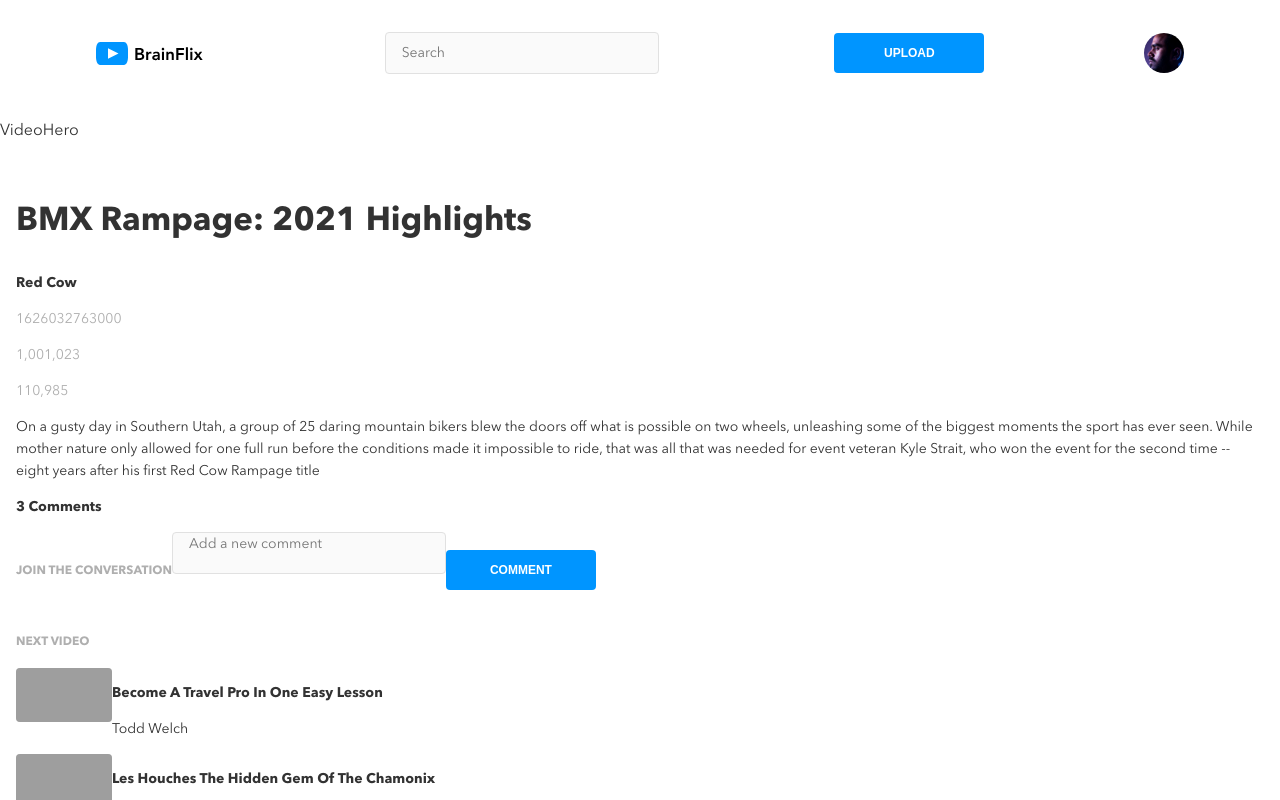
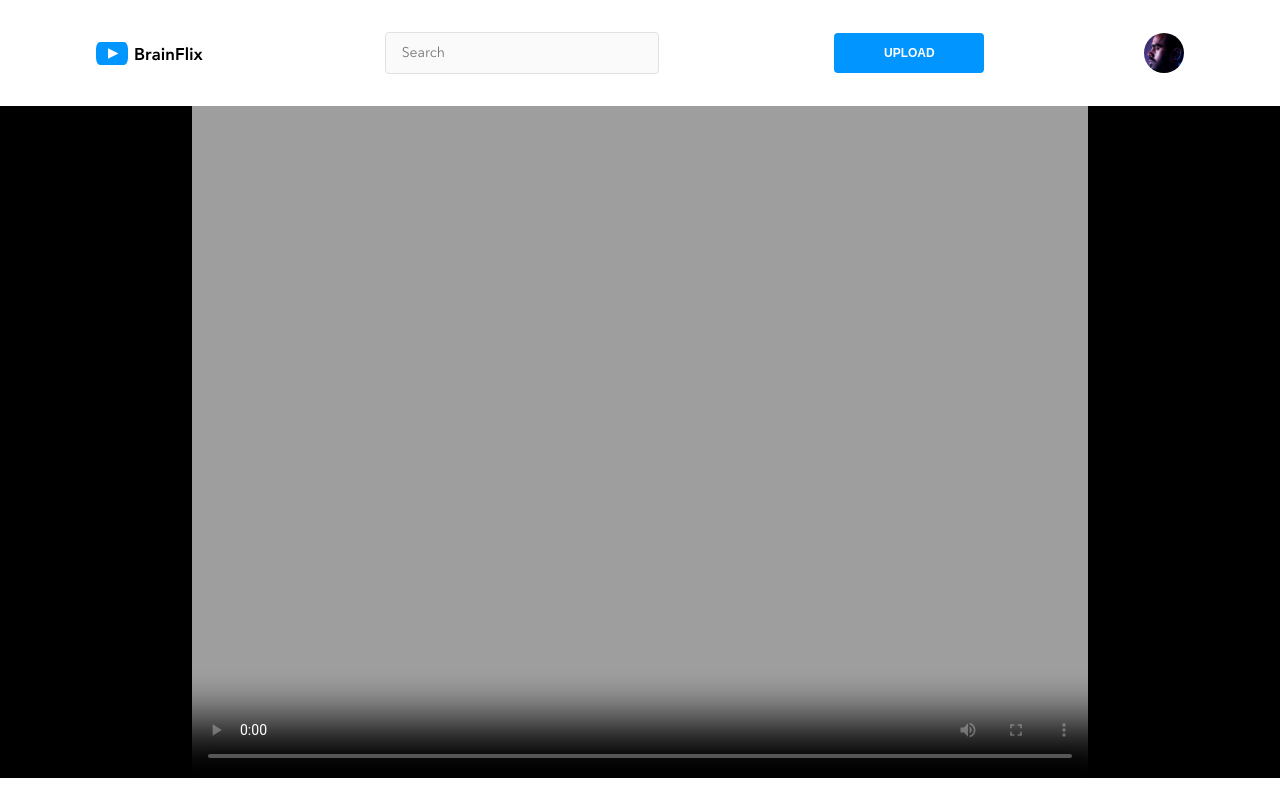
Before and after one commit to GurpreetD13/brainflix, a React (Create React App) app: page / in a window 1280 px wide. Shown: the top 800 px of the page. Built offline with nearby package versions, Linux system fonts and the light colour scheme; grey boxes are pictures that could not be loaded.

Commit message:
Created html for and styled hero video

```diff
--- a/src/components/VideoHero/VideoHero.js
+++ b/src/components/VideoHero/VideoHero.js
@@ -1,12 +1,14 @@
 import './VideoHero.scss';
 
-const VideoHero = () => {
+const VideoHero = (props) => {
+    const { image } = props.activeVideo;
+
     return (
-
-        <>
-            <p>VideoHero</p>
-        </>
-
+        <video
+            className='video-hero'
+            poster={image}
+            controls>
+        </video>
     );
 };
 
--- a/src/components/VideoHero/VideoHero.scss
+++ b/src/components/VideoHero/VideoHero.scss
@@ -0,0 +1,16 @@
+@use '../../styles/partials/mixins' as *;
+@use '../../styles/partials/colors' as *;
+
+
+.video-hero {
+    width: 100%;
+    box-sizing: border-box;
+    background-color: $color-secondary-darkblack;
+
+    @include tablet {
+        padding: 0 5%;
+    }
+    @include desktop {
+        padding: 0 15%;
+    }
+}
```
